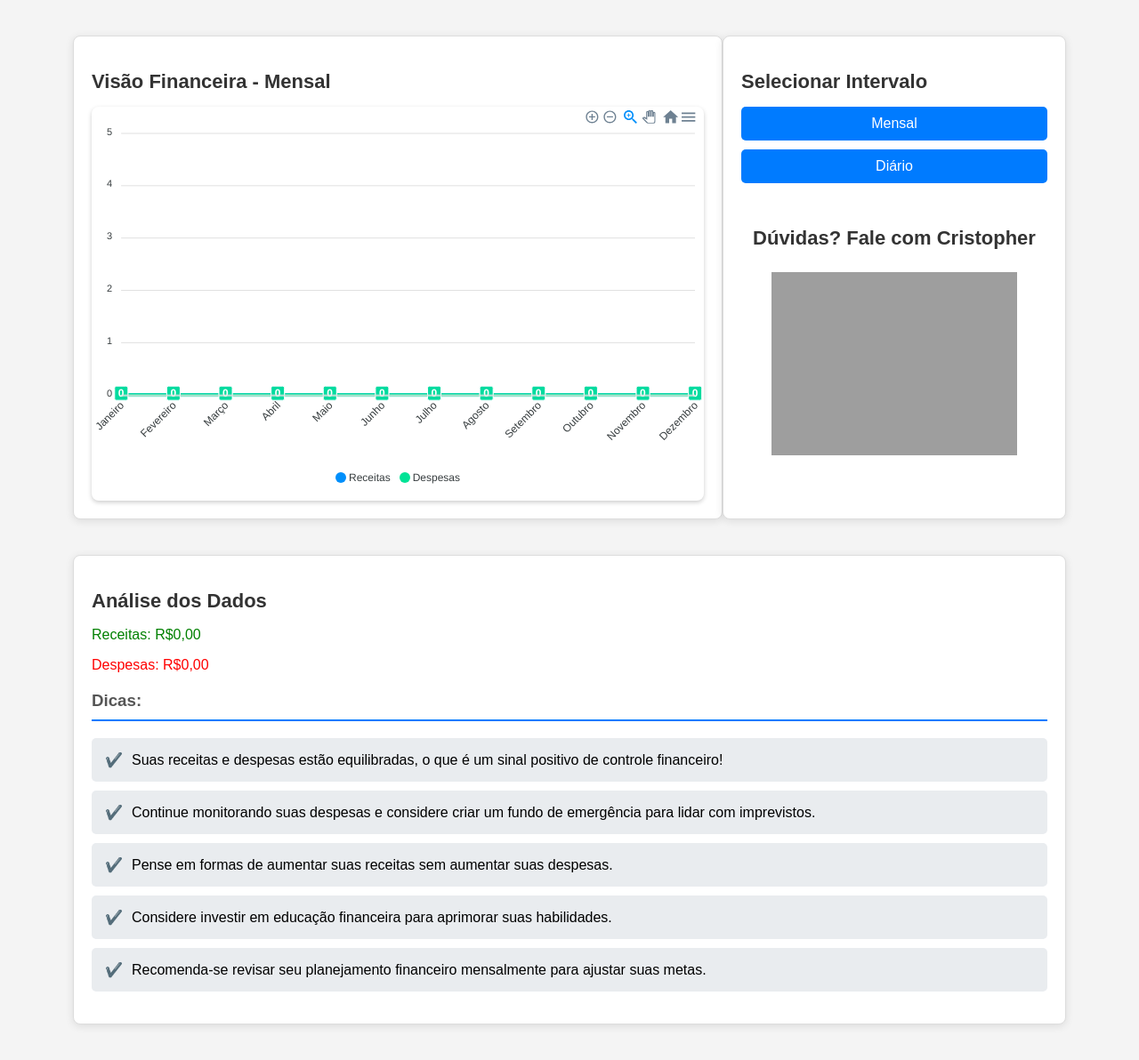
After one commit to Douglas-santos7/Tcc, a PHP site: the page made by Neo Finance/views/conteudos/(2) graficos.php in a window 1280 px wide. The commit adds this page. Shown: the whole page at 89% size. Run offline with PHP 8.4, Linux system fonts and the light colour scheme; the visitor is signed in with stand-in values (Sample User, id 1); tables that the repository leaves empty hold one stand-in row (values such as "Sample post"); some libraries are stand-ins or nearby versions; grey boxes are pictures that could not be loaded.

Commit message:
Correção de bugs e implementaçã de grafricos.php

```diff
--- a/Neo Finance/config/conteudos/dashboard/consulta_historico.php
+++ b/Neo Finance/config/conteudos/dashboard/consulta_historico.php
@@ -45,7 +45,7 @@ function consultarHistorico($conn, $userId)
               </div>
               <div class="parte--dois-info">
                   <span class="data--historico">' . date('d/m/Y', strtotime($row['criado_em'])) . '</span> <!-- Exibe a data -->
-                  <span class="valor--historico" style="color: ' . ($row['tipo'] === 'Receita' ? 'green' : 'red') . ';">
+                  <span class="valor--historico" style="color: ' . ($row['tipo'] === 'receita' ? 'green' : 'red') . ';">
                       R$ ' . number_format($row['valor'], 2, ',', '.') . ' <!-- Exibe o valor -->
                   </span>
               </div>
--- /dev/null
+++ b/Neo Finance/views/conteudos/(2) graficos.php
@@ -0,0 +1,314 @@
+<?php
+session_start();
+include("../../config/database/conexao.php");
+
+// Verifica se o usuário está logado
+if (!isset($_SESSION['logged_in']) || $_SESSION['logged_in'] !== true) {
+    header("Location: ../../views/login/login.php");
+    exit();
+}
+
+$userId = $_SESSION['user_id']; // ID do usuário logado
+
+// Verifica se um mês específico foi selecionado
+$selectedMonth = isset($_GET['month']) ? intval($_GET['month']) : null;
+
+// Definindo o intervalo padrão (Mensal ou Diário)
+$interval = isset($_GET['interval']) && $_GET['interval'] === 'diario' ? 'diario' : 'mensal';
+
+// Consultar receitas e despesas de acordo com o intervalo selecionado
+if ($interval === 'diario') {
+    $queryReceitas = "SELECT DATE(data) as dia, DAYNAME(data) as dia_semana, SUM(valor) AS totalReceitas
+                      FROM transacoes WHERE tipo = 'receita' AND usuario_id = $userId
+                      AND DATE(data) = CURDATE() GROUP BY dia ORDER BY dia";
+    $queryDespesas = "SELECT DATE(data) as dia, DAYNAME(data) as dia_semana, SUM(valor) AS totalDespesas
+                      FROM transacoes WHERE tipo = 'despesa' AND usuario_id = $userId
+                      AND DATE(data) = CURDATE() GROUP BY dia ORDER BY dia";
+} else {
+    if ($selectedMonth) {
+        // Se um mês específico for selecionado
+        $queryReceitas = "SELECT DAY(data) as dia, SUM(valor) AS totalReceitas
+                          FROM transacoes WHERE tipo = 'receita' AND usuario_id = $userId
+                          AND MONTH(data) = $selectedMonth AND YEAR(data) = YEAR(CURDATE())
+                          GROUP BY dia ORDER BY dia";
+        $queryDespesas = "SELECT DAY(data) as dia, SUM(valor) AS totalDespesas
+                          FROM transacoes WHERE tipo = 'despesa' AND usuario_id = $userId
+                          AND MONTH(data) = $selectedMonth AND YEAR(data) = YEAR(CURDATE())
+                          GROUP BY dia ORDER BY dia";
+    } else {
+        // Se todos os meses forem selecionados
+        $queryReceitas = "SELECT MONTH(data) as mes, SUM(valor) AS totalReceitas
+                          FROM transacoes WHERE tipo = 'receita' AND usuario_id = $userId
+                          AND YEAR(data) = YEAR(CURDATE()) GROUP BY mes ORDER BY mes";
+        $queryDespesas = "SELECT MONTH(data) as mes, SUM(valor) AS totalDespesas
+                          FROM transacoes WHERE tipo = 'despesa' AND usuario_id = $userId
+                          AND YEAR(data) = YEAR(CURDATE()) GROUP BY mes ORDER BY mes";
+    }
+}
+
+$resultReceitas = mysqli_query($conn, $queryReceitas);
+$resultDespesas = mysqli_query($conn, $queryDespesas);
+
+// Extrair valores
+if ($interval === 'diario') {
+    // Inicializa os arrays para 30 dias
+    $receitas = array_fill(0, 30, 0);
+    $despesas = array_fill(0, 30, 0);
+
+    while ($row = mysqli_fetch_assoc($resultReceitas)) {
+        $dia = intval(date('j', strtotime($row['dia']))); // Pega o dia do mês
+        $receitas[$dia - 1] = $row['totalReceitas']; // -1 para índice de array
+    }
+    while ($row = mysqli_fetch_assoc($resultDespesas)) {
+        $dia = intval(date('j', strtotime($row['dia']))); // Pega o dia do mês
+        $despesas[$dia - 1] = $row['totalDespesas']; // -1 para índice de array
+    }
+} else {
+    // Inicializa arrays para os dados mensais
+    $receitas = array_fill(0, 12, 0);
+    $despesas = array_fill(0, 12, 0);
+
+    while ($row = mysqli_fetch_assoc($resultReceitas)) {
+        $mes = intval($row['mes']) - 1; // Mês começa em 1, ajuste para índice de array
+        $receitas[$mes] = $row['totalReceitas'];
+    }
+    while ($row = mysqli_fetch_assoc($resultDespesas)) {
+        $mes = intval($row['mes']) - 1; // Mês começa em 1, ajuste para índice de array
+        $despesas[$mes] = $row['totalDespesas'];
+    }
+}
+// Consultar as despesas por categoria
+$queryDespesasPorCategoria = "SELECT c.nome AS categoria, SUM(t.valor) AS total
+                               FROM transacoes t
+                               JOIN categorias c ON t.categoria_id = c.id
+                               WHERE t.tipo = 'despesa' AND t.usuario_id = $userId
+                               GROUP BY c.nome
+                               ORDER BY total DESC";
+
+$resultDespesasPorCategoria = mysqli_query($conn, $queryDespesasPorCategoria);
+
+$categoriasDespesas = [];
+while ($row = mysqli_fetch_assoc($resultDespesasPorCategoria)) {
+    $categoriasDespesas[] = $row;
+}
+
+// Fecha a conexão
+$conn->close();
+?>
+
+<!DOCTYPE html>
+<html lang="pt-BR">
+<head>
+    <meta charset="UTF-8">
+    <meta name="viewport" content="width=device-width, initial-scale=1.0">
+    <title>Dashboard Financeiro</title>
+    <script src="https://cdn.jsdelivr.net/npm/apexcharts"></script>
+    <style>
+        body {
+    font-family: Arial, sans-serif;
+    background-color: #f4f4f4;
+    margin: 0;
+    padding: 20px;
+}
+
+.container {
+    width: 90%;
+    max-width: 1200px;
+    margin: auto;
+}
+
+.card {
+    background: #fff;
+    border: 1px solid #ddd;
+    border-radius: 8px;
+    padding: 20px;
+    margin: 20px 0;
+    box-shadow: 0 2px 10px rgba(0, 0, 0, 0.1);
+}
+
+.card-title {
+    font-size: 22px;
+    margin-bottom: 15px;
+    color: #333;
+}
+
+.row {
+    display: flex;
+    justify-content: space-between;
+    flex-wrap: wrap;
+}
+
+.chart-card {
+    flex: 2;
+}
+
+.options-card {
+    flex: 1;
+    display: flex;
+    flex-direction: column;
+}
+
+.button {
+    background-color: #007BFF;
+    color: white;
+    text-align: center;
+    padding: 10px;
+    border: none;
+    border-radius: 5px;
+    text-decoration: none;
+    margin-bottom: 10px;
+    transition: background-color 0.3s;
+}
+
+.button:hover {
+    background-color: #0056b3;
+}
+
+h3 {
+    margin-top: 20px;
+    color: #555;
+    border-bottom: 2px solid #007BFF; /* Linha abaixo do título */
+    padding-bottom: 10px;
+}
+
+ul {
+    list-style-type: none;
+    padding: 0;
+}
+
+ul li {
+    background: #e9ecef;
+    padding: 15px; /* Aumentado para melhor visualização */
+    margin: 10px 0; /* Aumentado o espaçamento entre itens */
+    border-radius: 5px;
+    transition: background-color 0.3s, transform 0.2s; /* Adiciona efeito ao passar o mouse */
+}
+
+ul li:hover {
+    background: #d4d4d4; /* Muda a cor de fundo ao passar o mouse */
+    transform: translateY(-2px); /* Leve movimento para cima ao passar o mouse */
+}
+
+ul li::before {
+    content: "✔️"; /* Ícone de verificação antes de cada dica */
+    margin-right: 10px;
+    color: #007BFF; /* Cor do ícone */
+}
+
+.cricri-card {
+    display: flex;
+    justify-content: center;
+    align-items: center;
+    flex-direction: column;
+    margin-top: 20px;
+}
+
+.cricri-card img {
+    max-width: 80%;
+    height: auto;
+    margin-top: 10px;
+}
+
+#chart {
+    border-radius: 8px;
+    overflow: hidden;
+    box-shadow: 0 2px 5px rgba(0, 0, 0, 0.2);
+}
+
+    </style>
+</head>
+<body>
+    <div class="container">
+        <div class="row">
+            <div class="card chart-card">
+                <h2 class="card-title">Visão Financeira - <?= ucfirst($interval) ?></h2>
+                <div id="chart"></div>
+            </div>
+
+            <div class="card options-card">
+                <h2 class="card-title">Selecionar Intervalo</h2>
+                <a href="?interval=mensal" class="button">Mensal</a>
+                <a href="?interval=diario" class="button">Diário</a>
+
+                <div class="cricri-card">
+                    <h2 class="card-title">Dúvidas? Fale com Cristopher</h2>
+                    <img src="../../assets/img/download.jpg" alt="icon-notificacao" />
+                </div>
+            </div>
+        </div>
+
+        <!-- Análise dos dados -->
+        <div class="card">
+            <h2 class="card-title">Análise dos Dados</h2>
+            <p style="color: green;">Receitas: R$<?= number_format(array_sum($receitas), 2, ',', '.') ?></p>
+            <p style="color: red;">Despesas: R$<?= number_format(array_sum($despesas), 2, ',', '.') ?></p>
+
+            <h3>Dicas:</h3>
+<ul>
+    <?php
+    $totalReceitas = array_sum($receitas);
+    $totalDespesas = array_sum($despesas);
+    $porcentagemReceitas = ($totalReceitas > 0) ? (($totalReceitas - $totalDespesas) / $totalReceitas) * 100 : 0;
+    $porcentagemDespesas = ($totalDespesas > 0) ? (($totalDespesas - $totalReceitas) / $totalDespesas) * 100 : 0;
+
+    // Defina limites para a personalização das dicas
+    $limiteAltoReceitas = 5000; // Exemplo de limite de receita alta
+    $limiteBaixoDespesas = 2000; // Exemplo de limite de despesa baixa
+
+    // Condição se receitas são superiores às despesas
+    if ($totalReceitas > $totalDespesas): ?>
+        <li>Ótimo trabalho! Suas receitas estão superando suas despesas em <?= number_format($porcentagemReceitas, 2) ?>%. Considere aumentar sua reserva ou investir.</li>
+        <li>Você está em uma boa situação financeira. Avalie se você pode aumentar suas contribuições para um fundo de emergência.</li>
+        <li>Considere diversificar seus investimentos para reduzir riscos.</li>
+        <li>Acompanhe suas receitas regularmente para identificar fontes adicionais.</li>
+        <?php if ($totalReceitas > $limiteAltoReceitas): ?>
+            <li>Com uma receita tão alta, considere investir em opções de renda fixa ou ações para potencializar seu capital.</li>
+        <?php endif; ?>
+    <?php // Condição se despesas são superiores às receitas
+    elseif ($totalDespesas > $totalReceitas): ?>
+        <li>Atenção! Suas despesas estão excedendo suas receitas em <?= number_format(abs($porcentagemDespesas), 2) ?>%. É fundamental tomar medidas para evitar problemas financeiros.</li>
+        <li>Faça uma lista de suas despesas fixas e variáveis para identificar áreas onde você pode cortar gastos.</li>
+        <li>Considere estabelecer um limite mensal para despesas variáveis.</li>
+        <li>Se possível, busque formas de aumentar sua renda, como um trabalho extra.</li>
+        <?php if ($totalDespesas > $limiteBaixoDespesas): ?>
+            <li>Suas despesas estão bastante elevadas. Considere reduzir gastos com lazer e alimentação para equilibrar seu orçamento.</li>
+        <?php endif; ?>
+    <?php // Condição se receitas e despesas estão equilibradas
+    else: ?>
+        <li>Suas receitas e despesas estão equilibradas, o que é um sinal positivo de controle financeiro!</li>
+        <li>Continue monitorando suas despesas e considere criar um fundo de emergência para lidar com imprevistos.</li>
+        <li>Pense em formas de aumentar suas receitas sem aumentar suas despesas.</li>
+        <li>Considere investir em educação financeira para aprimorar suas habilidades.</li>
+    <?php endif; ?>
+
+    <li>Recomenda-se revisar seu planejamento financeiro mensalmente para ajustar suas metas.</li>
+</ul>
+        </div>
+
+        <script>
+    var options = {
+        chart: {
+            type: 'area'
+        },
+        series: [{
+            name: 'Receitas',
+            data: <?= json_encode($receitas) ?>
+        }, {
+            name: 'Despesas',
+            data: <?= json_encode($despesas) ?>
+        }],
+        xaxis: {
+            categories: <?= json_encode($interval === 'diario'
+                ? array_map(function($i) { return "Dia " . ($i + 1); }, range(0, 29))
+                : ['Janeiro', 'Fevereiro', 'Março', 'Abril', 'Maio', 'Junho', 'Julho', 'Agosto', 'Setembro', 'Outubro', 'Novembro', 'Dezembro'])
+            ?>
+        }
+    };
+
+    var chart = new ApexCharts(document.querySelector("#chart"), options);
+    chart.render();
+</script>
+
+    </div>
+</body>
+</html>
--- a/Neo Finance/views/home.php
+++ b/Neo Finance/views/home.php
@@ -24,7 +24,7 @@ if (!isset($_SESSION['logged_in']) || $_SESSION['logged_in'] !== true) {
   <div class="container">
     <div class="sidebar" id="sidebar">
       <div class="sidebar-content" id="bloquear-selecao">
-        <div class="logo--sidebar" id="logo--sidebar">
+        <div class="logo--sidebar" <!-- id="logo--sidebar"-->>
           <img src="../assets/img/neofinance--logo.svg" />
         </div>
         <ul>
@@ -34,7 +34,7 @@ if (!isset($_SESSION['logged_in']) || $_SESSION['logged_in'] !== true) {
             <span>Home</span>
           </li>
           <div class="espacamentoLi"></div>
-          <li class="Item2" data-src="./conteudos/(2) teste.html" data-title="Gráficos">
+          <li class="Item2" data-src="./conteudos/(2) graficos.php" data-title="Gráficos">
             <div class="barra--icon"></div>
             <img class="icon--li" src="../assets/icons/home--sidebar/graficos--icon.svg" />
             <span>Gráficos</span>
```
Also changed, not shown: Neo Finance/views/conteudos/(2) teste.html (deleted, +0 -19 lines).
